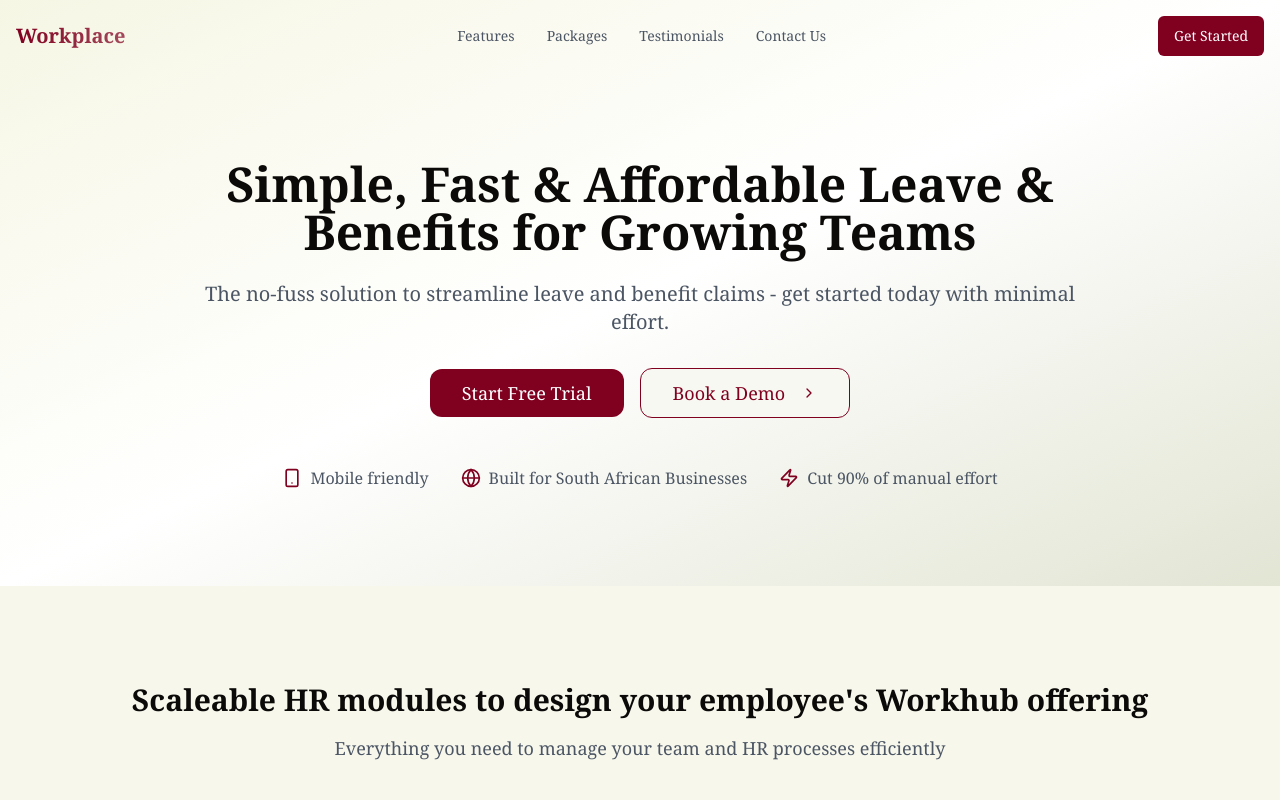
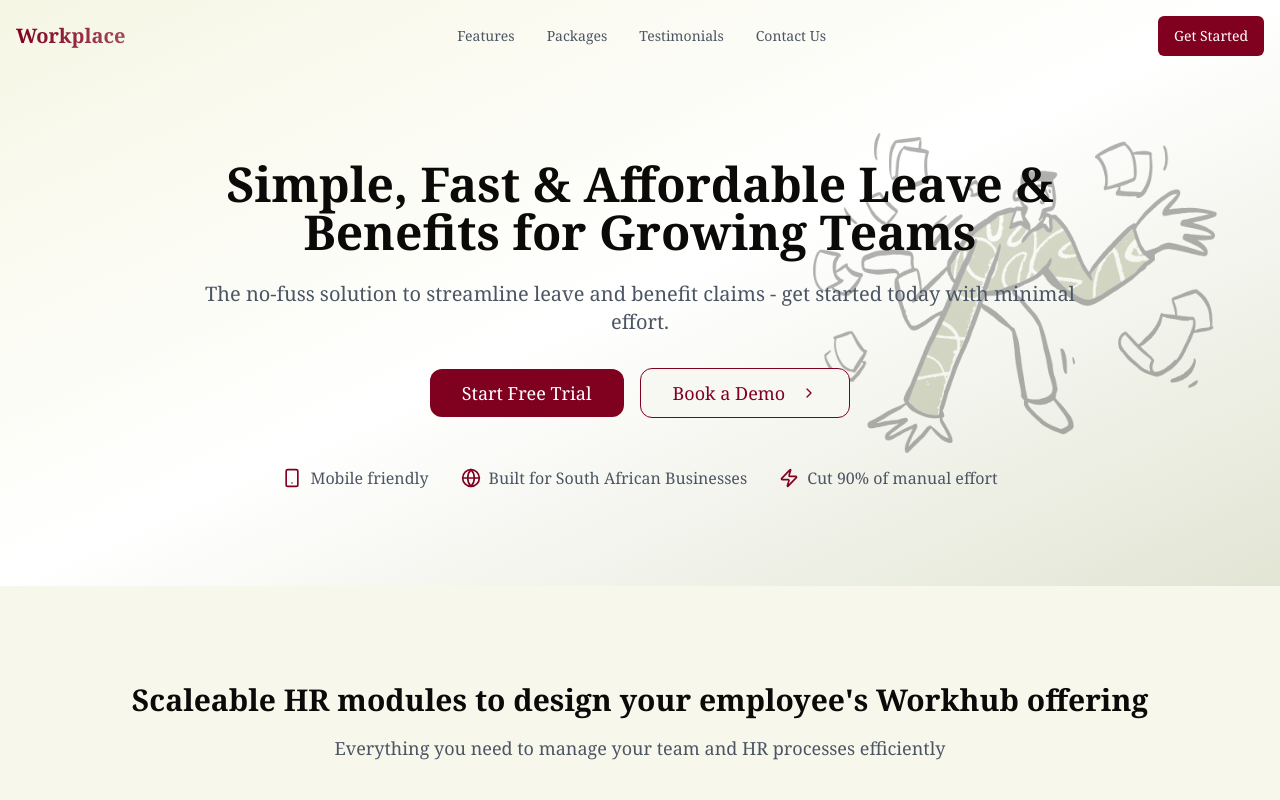
Before and after one commit to DennisCharlesWilliams/workplace-3f85ba4f, a React (Vite) app: page / in a window 1280 px wide. Shown: the top 800 px of the page. Built offline with nearby package versions, Linux system fonts and the light colour scheme.

Commit message:
Add hero section background image
The commit incorporates a background image into the hero section.

```diff
--- a/src/pages/Index.tsx
+++ b/src/pages/Index.tsx
@@ -103,6 +103,13 @@ const Index = () => {
       <section className="pt-32 pb-16 px-4 md:pt-40 md:pb-24 relative overflow-hidden">
         <div className="absolute inset-0 z-0 overflow-hidden">
           <div className="absolute top-0 left-0 w-full h-full bg-gradient-to-br from-workplace-beige/60 via-white to-workplace-khaki/20"></div>
+          <div className="absolute right-0 md:right-10 top-1/2 transform -translate-y-1/2 opacity-20 md:opacity-30 w-full md:w-1/3 h-auto">
+            <img
+              src="/lovable-uploads/52e42430-83f2-40b7-b85f-ab0ae3c3cc3c.png"
+              alt="Person dealing with paperwork"
+              className="w-full h-auto"
+            />
+          </div>
         </div>
         <div className="container mx-auto relative z-10">
           <div className="max-w-4xl mx-auto text-center">
```
Also changed, not shown: public/lovable-uploads/52e42430-83f2-40b7-b85f-ab0ae3c3cc3c.png (added).
